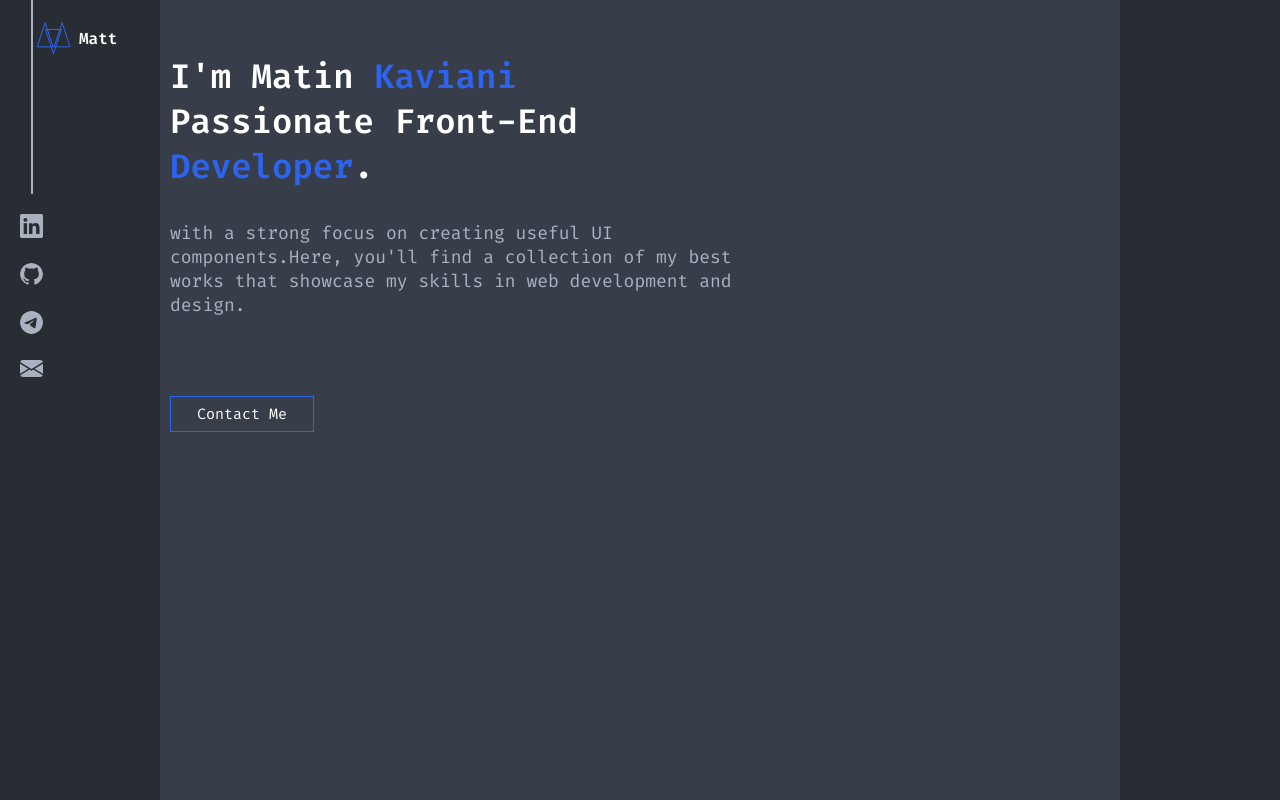
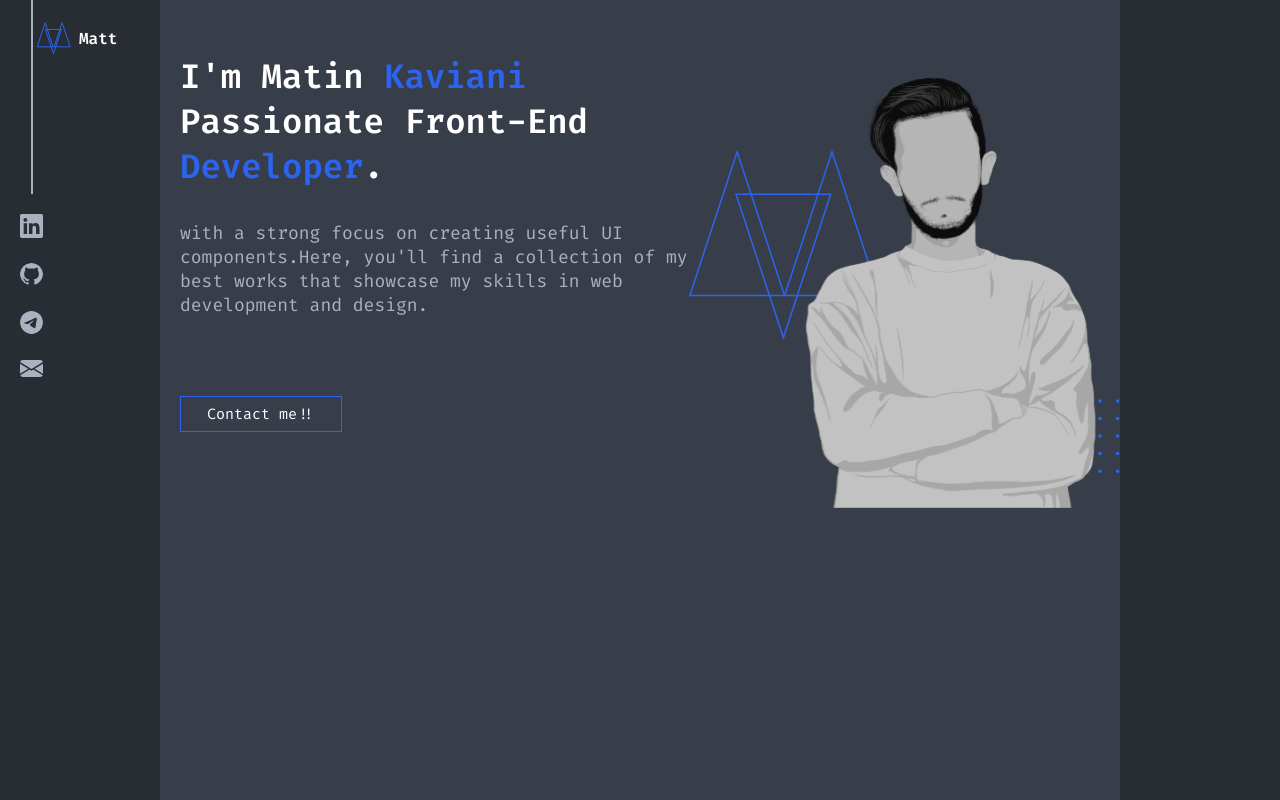
Before and after one commit to matinkaviani/matinkaviani, a Next.js app: page / in a window 1280 px wide. Shown: the top 800 px of the page. Built offline with nearby package versions, Linux system fonts and the light colour scheme.

Commit message:
fix intro image styles

```diff
--- a/modules/Intro/index.tsx
+++ b/modules/Intro/index.tsx
@@ -1,6 +1,8 @@
 import styles from '@/styles/intro/Intro.module.css'
 import { Trans, useTranslation } from 'react-i18next';
 import Button from '../Shared/Button';
+import Image from 'next/image';
+import Matin from '@/public/images/m-kaviani.svg';
 
 const Intro = () => {
     const { t } = useTranslation();
@@ -18,13 +20,45 @@ const Intro = () => {
                     </div>
                     <div className={styles.contactMe}>
                         <Button variant='transparent'>
-                            Contact Me
+                            Contact me!!
                         </Button>
                     </div>
                 </div>
             </div>
             <div className={styles.introImageContainer}>
-
+                <svg className={styles.behindImageLogo} width="207" height="202" viewBox="0 0 207 202" fill="none" xmlns="http://www.w3.org/2000/svg">
+                    <path d="M103.5 151.427L56.1599 7.86012L8.81978 151.427L103.5 151.427Z" stroke="#2C64EF" stroke-width="1.5" />
+                    <path d="M55.0493 50.1899L102.389 193.757L149.73 50.1899L55.0493 50.1899Z" stroke="#2C64EF" stroke-width="1.5" />
+                    <path d="M198.313 151.427L150.973 7.86012L103.633 151.427L198.313 151.427Z" stroke="#2C64EF" stroke-width="1.5" />
+                </svg>
+                <Image src={Matin} width={304} height={454} alt='Matin Kaviani' />
+                <svg className={styles.behindImageDot} width="75" height="74" viewBox="0 0 75 74" fill="none" xmlns="http://www.w3.org/2000/svg">
+                    <circle cx="2.34449" cy="1.89906" r="1.7566" fill="#2C64EF" />
+                    <circle cx="2.34449" cy="19.4651" r="1.7566" fill="#2C64EF" />
+                    <circle cx="2.34449" cy="37.0311" r="1.7566" fill="#2C64EF" />
+                    <circle cx="2.34449" cy="54.5972" r="1.7566" fill="#2C64EF" />
+                    <circle cx="2.34449" cy="72.1632" r="1.7566" fill="#2C64EF" />
+                    <circle cx="19.9104" cy="1.89906" r="1.7566" fill="#2C64EF" />
+                    <circle cx="19.9104" cy="19.4651" r="1.7566" fill="#2C64EF" />
+                    <circle cx="19.9104" cy="37.0311" r="1.7566" fill="#2C64EF" />
+                    <circle cx="19.9104" cy="54.5972" r="1.7566" fill="#2C64EF" />
+                    <circle cx="19.9104" cy="72.1632" r="1.7566" fill="#2C64EF" />
+                    <circle cx="37.4763" cy="1.89906" r="1.7566" fill="#2C64EF" />
+                    <circle cx="37.4763" cy="19.4651" r="1.7566" fill="#2C64EF" />
+                    <circle cx="37.4763" cy="37.0311" r="1.7566" fill="#2C64EF" />
+                    <circle cx="37.4763" cy="54.5972" r="1.7566" fill="#2C64EF" />
+                    <circle cx="37.4763" cy="72.1632" r="1.7566" fill="#2C64EF" />
+                    <circle cx="55.0427" cy="1.89906" r="1.7566" fill="#2C64EF" />
+                    <circle cx="55.0427" cy="19.4651" r="1.7566" fill="#2C64EF" />
+                    <circle cx="55.0427" cy="37.0311" r="1.7566" fill="#2C64EF" />
+                    <circle cx="55.0427" cy="54.5972" r="1.7566" fill="#2C64EF" />
+                    <circle cx="55.0427" cy="72.1632" r="1.7566" fill="#2C64EF" />
+                    <circle cx="72.6087" cy="1.89906" r="1.7566" fill="#2C64EF" />
+                    <circle cx="72.6087" cy="19.4651" r="1.7566" fill="#2C64EF" />
+                    <circle cx="72.6087" cy="37.0311" r="1.7566" fill="#2C64EF" />
+                    <circle cx="72.6087" cy="54.5972" r="1.7566" fill="#2C64EF" />
+                    <circle cx="72.6087" cy="72.1632" r="1.7566" fill="#2C64EF" />
+                </svg>
             </div>
         </div>
     )
--- a/styles/intro/Intro.module.css
+++ b/styles/intro/Intro.module.css
@@ -1,6 +1,7 @@
 #intro {
     display: flex;
-    padding: 54px 10px;
+    padding: 54px 20px;
+    justify-content: space-between;
 }
 
 .introTextContainer {
@@ -27,6 +28,27 @@
 .contactMe {
     margin-top: 68px;
 }
+
 .introImageContainer {
     max-width: 40%;
+    position: relative;
 }
+
+.introImageContainer img {
+    z-index: 1;
+    position: relative;
+}
+
+.behindImageDot {
+    position: absolute;
+    bottom: 40px;
+    right: -20px;
+    z-index: 0;
+}
+
+.behindImageLogo {
+    position: absolute;
+    top: 90px;
+    left: -115px;
+    z-index: 0;
+}
```
Also changed, not shown: public/images/m-kaviani.svg (added).
